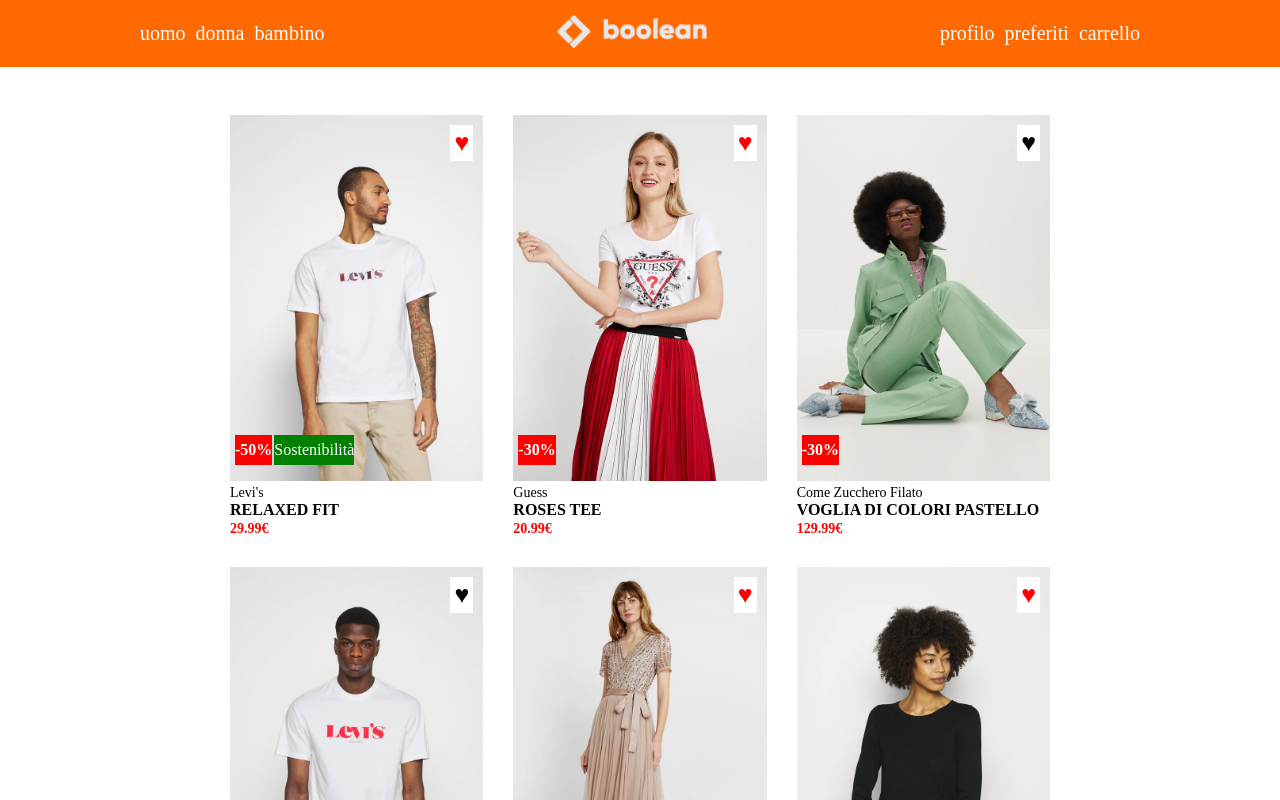
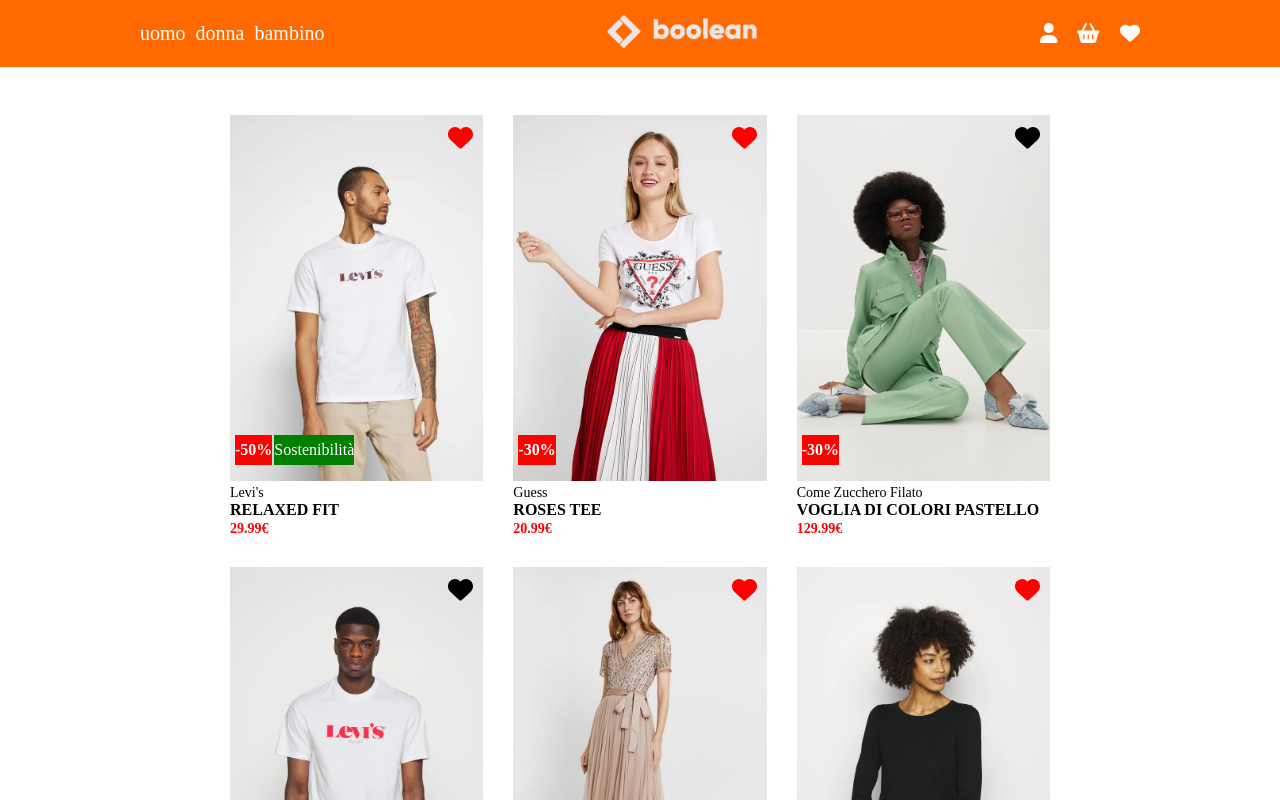
Before and after one commit to Federico-Maiocchi/vite-boolando, a Vue app: page / in a window 1280 px wide. Shown: the top 800 px of the page. Built offline with nearby package versions, Linux system fonts and the light colour scheme; data requests are answered from the project's data file.

Commit message:
ADD: modal dinamic

```diff
--- a/package.json
+++ b/package.json
@@ -10,6 +10,11 @@
     "server": "npx json-server --watch db.json"
   },
   "dependencies": {
+    "@fortawesome/fontawesome-svg-core": "^6.4.2",
+    "@fortawesome/free-brands-svg-icons": "^6.4.2",
+    "@fortawesome/free-regular-svg-icons": "^6.4.2",
+    "@fortawesome/free-solid-svg-icons": "^6.4.2",
+    "@fortawesome/vue-fontawesome": "^3.0.5",
     "axios": "^1.6.1",
     "vue": "^3.3.4"
   },
--- a/src/components/Cards.vue
+++ b/src/components/Cards.vue
@@ -17,6 +17,10 @@
   methods: {
     activeFavorite() {
         this.item.isInFavorites = !this.item.isInFavorites
+    },
+
+    onClick() {
+        this.$emit('show')
     }
   }
 
@@ -34,7 +38,7 @@
                 <span class="heart-sign"
                     :class="item.isInFavorites === true ? 'text-red' : '' "
                     @click="activeFavorite()"
-                    >&hearts;</span>
+                    ><font-awesome-icon icon="fa-solid fa-heart" /></span>
                 <div class="notifications">
                     <span v-for="elements in item.badges"
                         class="discount"
@@ -45,7 +49,7 @@
             </figure>
             <div>
                 <p class="brand-name">{{ item.brand}}</p>
-                <h3 class="model">{{ item.name }}</h3>
+                <h3 @click="onClick" class="model">{{ item.name }}</h3>
                 <span class="price">{{item.price}}&euro;</span>
             </div>
         </div>
@@ -73,8 +77,6 @@
         z-index: 2;
     }
     .heart-sign {
-        background-color: white;
-        padding: 4px;
         position: absolute;
         top: 10px;
         right: 10px;
--- a/src/components/HeaderPage.vue
+++ b/src/components/HeaderPage.vue
@@ -5,11 +5,13 @@
     return {
         gender: ['uomo',
                  'donna',
-                 'bambino'],
+                 'bambino'
+                ],
 
-        menu: ['profilo',
-                'preferiti',
-                'carrello'],
+        menu: ['fa-solid fa-user',
+                'fa-solid fa-basket-shopping',
+                'fa-solid fa-heart'
+            ],
     }
   },
 
@@ -24,7 +26,6 @@
 
 <template>
    <header class="header-page">
-        <!--gender / logo / icons-->
         <nav class="container">
             <div class="row">
                 <div class="menu gender-section">
@@ -40,15 +41,16 @@
                     </div>
                 </div>
                 <div class="menu profile-section">
-                    <ul class="row gap-2">
+                    <ul class="row gap-4">
                         <li v-for="(item,index) in menu" >
-                            <a class="icons" href="#">{{item}}</a>
+                            <a class="icons" href="#">
+                                <font-awesome-icon :icon=" item " />
+                            </a>
                         </li>
                     </ul>
                 </div>
             </div>
         </nav>
-
     </header>
 </template>
 
@@ -76,6 +78,10 @@
         gap: 10px;
     }
 
+    .gap-4 {
+        gap: 20px;
+    }
+
     .logo {
         width: 150px;
     }
--- a/src/components/MainPage.vue
+++ b/src/components/MainPage.vue
@@ -13,9 +13,10 @@
     data() {
     return {
 
-        // cards: cardsJson.products,
         store: store,
-        // products: store.cards
+        open: false,
+        currentProduct: {}
+
 
     }
     },
@@ -25,14 +26,23 @@
         .then(res => {
 
             const products = res.data;
-            console.log(res,products)
+            // console.log(res,products)
 
             this.store.products = products
         })
     },
 
     methods: {
+        showModal(item) {
+            this.currentProduct = item
+            this.open = true
+            console.log(this.currentProduct)
+        },
 
+        closeModal() {
+            this.open = false;
+            this.currentProduct = {}
+        }
     },
 
     mounted() {
@@ -51,10 +61,32 @@
             <div class="row">
                 <Cards
                     v-for="product in store.products"
-                    :item='product' />
+                    :item='product'
+                    @show="showModal(product)"/>
             </div>
         </div>
     </main>
+
+    <div v-if="open" class="modal">
+        <div class="card-modal">
+            <span
+                class="delete-icon"
+                @click="closeModal">
+                <font-awesome-icon :icon="['fas', 'circle-xmark']" />
+            </span>
+            <figure class="figure-img" >
+                <img :src="/img/ + currentProduct.frontImage" alt="">
+                <div>
+                    <div>{{ currentProduct.brand }}</div>
+                    <div>{{ currentProduct.name }}</div>
+                    <div>{{ currentProduct.price }}</div>
+                    <!-- <div></div>
+                    <div></div>
+                    <div></div> -->
+                </div>
+            </figure>
+        </div>
+    </div>
 
 </template>
 
@@ -79,7 +111,54 @@
     }
 
 
+
 }
+
+.modal::after {
+  content: '';
+  position: fixed;
+  top: 0;
+  bottom: 0;
+  left: 0;
+  right: 0;
+  z-index: 40;
+  background-color: rgba(0,0,0,0.5);
+}
+
+
+.modal .card-modal {
+        position: fixed;
+        top: 50%;
+        left: 50%;
+        transform: translate(-50%,-50%);
+        z-index: 50;
+        background-color: white;
+        border-radius: 20px;
+        padding: 20px;
+        width: 100%;
+        max-width: 500px;
+        box-shadow: 0px 0px 20px rgba(0,0,0,0.2);
+
+        .delete-icon {
+            display: flex;
+            justify-content: flex-end;
+        }
+
+
+        .figure-img {
+            width: 250px;
+            display: flex;
+        }
+
+        .card__header {
+            display: flex;
+            align-items: center;
+            justify-content: space-between;
+            font-size: 22px;
+            font-weight: 700;
+        }
+    }
+
 
 
 
--- a/src/main.js
+++ b/src/main.js
@@ -2,4 +2,28 @@
 // import './style.css'
 import App from './App.vue'
 
-createApp(App).mount('#app')
+/* import the fontawesome core */
+import { library } from '@fortawesome/fontawesome-svg-core'
+
+/* import font awesome icon component */
+import { FontAwesomeIcon } from '@fortawesome/vue-fontawesome'
+
+/* import specific icons */
+import {
+    faUser,
+    faBasketShopping,
+    faHeart,
+    faCircleXmark
+
+ } from '@fortawesome/free-solid-svg-icons'
+
+ library.add(
+    faUser,
+    faBasketShopping,
+    faHeart,
+    faCircleXmark
+)
+
+createApp(App)
+.component('font-awesome-icon', FontAwesomeIcon)
+.mount('#app')
```
Also changed, not shown: 1 other file (tests, documents, lock files or other folders).
